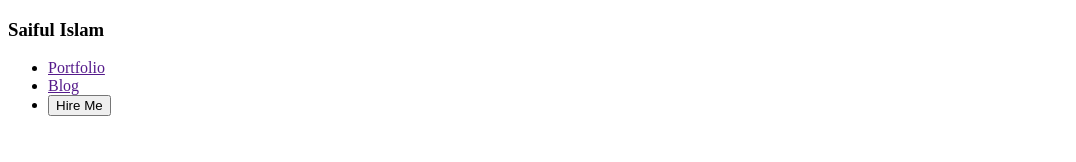
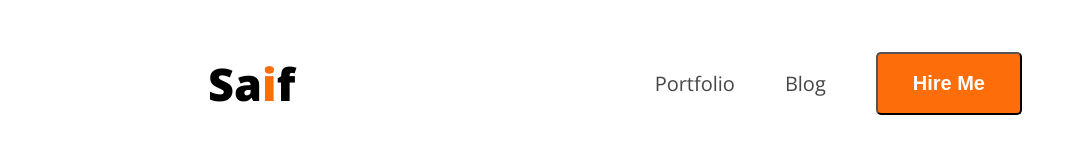
Before and after one commit to saiful772/web-dev-portfolio, a plain HTML site: page index.html in a window 1280 px wide. Shown: the whole page, without its empty margins (0-1076 px from the left). Drawn offline with nearby package versions, Linux system fonts and the light colour scheme.

```diff
--- a/index.html
+++ b/index.html
@@ -4,15 +4,19 @@
     <meta charset="UTF-8">
     <meta name="viewport" content="width=device-width, initial-scale=1.0">
     <title>Portfolio</title>
+    <link rel="preconnect" href="https://fonts.googleapis.com">
+<link rel="preconnect" href="https://fonts.gstatic.com" crossorigin>
+<link href="https://fonts.googleapis.com/css2?family=Open+Sans:ital,wght@0,300..800;1,300..800&family=Work+Sans:ital,wght@0,100..900;1,100..900&display=swap" rel="stylesheet">
+    <link rel="stylesheet" href="styles/portfolio.css">
 </head>
-<body>
+<body class="open-sans-normal">
     <header>
         <nav>
-            <h3>Saiful Islam</h3>
+            <h3 class="nav-title">Sa<span class="text-primary">i</span>f </h3>
             <ul>
-                <li><a href="">Portfolio</a></li>
-                <li><a href="">Blog</a></li>
-                <li><a href=""><button>Hire Me</button></a></li>
+                <li><a class="dark-2"  href="">Portfolio</a></li>
+                <li><a class="dark-2"  href="">Blog</a></li>
+                <li><a href=""><button      class="btn-primary"  >Hire Me</button></a></li>
             </ul>
                 </nav>
     </header>
--- a/styles/portfolio.css
+++ b/styles/portfolio.css
@@ -0,0 +1,43 @@
+.open-sans-normal {
+  font-family: "Open Sans", sans-serif;
+  font-optical-sizing: auto;
+  font-style: normal;
+  font-variation-settings:
+    "wdth" 100;
+}
+.text-primary{
+    color:rgba(253, 110, 10, 1);
+}
+.dark-2{
+    color:#474747;
+}
+.btn-primary{
+    background-color: #FD6E0A;
+    font-weight: bold;
+    font-size: 20px;
+    color: white;
+    padding: 18px 35px ;
+    border-radius: 5px;
+}
+nav{
+    display: flex;
+    align-items: center;
+    justify-content: space-between;
+    margin: 0 200px;
+}
+.nav-title{
+    font-weight: 800;
+    font-size: 45px;
+}
+nav ul{
+    display: flex;
+    align-items: center;
+}
+nav ul li {
+    list-style: none;
+    margin-right: 50px;
+}
+nav li a {
+    text-decoration: none;
+    font-size: 20px;
+}
```
